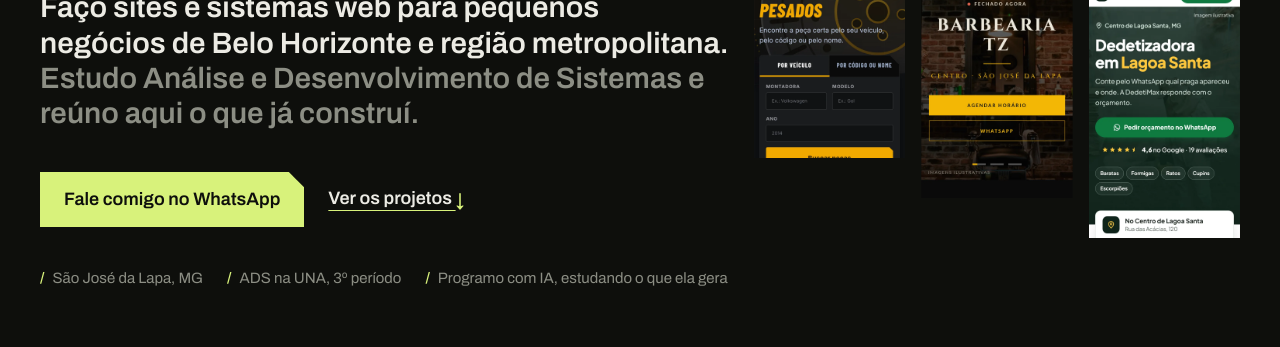
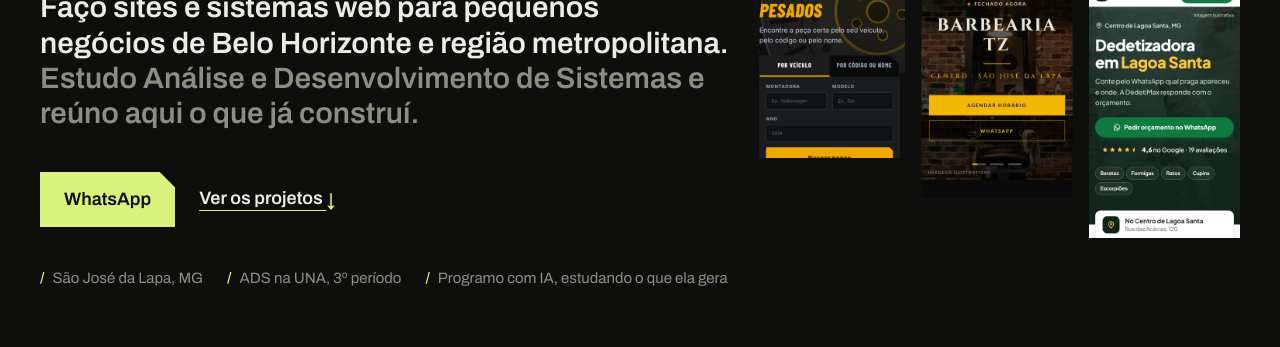
Before and after one commit to xANDE-git/portfolio-xandedev, a plain HTML site: page index.html in a window 1280 px wide. Shown: the part 453-800 px from the top of the page. Drawn offline with Linux system fonts and the light colour scheme.

Commit message:
Botao do WhatsApp vira so WhatsApp
Co-Authored-By: Claude Sonnet 5.5 <noreply@anthropic.com>

```diff
--- a/index.html
+++ b/index.html
@@ -40,7 +40,7 @@
   <div class="hero-g">
     <div class="hero-t">
       <p class="frase">Faço sites e sistemas web para pequenos negócios de Belo Horizonte e região metropolitana. <span class="apg">Estudo Análise e Desenvolvimento de Sistemas e reúno aqui o que já construí.</span></p>
-      <p class="cta"><a class="bt" href="https://wa.me/5531975305303?text=Ol%C3%A1%2C%20Alexandre!%20Vi%20seu%20portf%C3%B3lio%20e%20queria%20conversar." target="_blank" rel="noopener">Fale comigo no WhatsApp</a><a class="lk" href="#projetos">Ver os projetos <span class="st" aria-hidden="true">↓</span></a></p>
+      <p class="cta"><a class="bt" href="https://wa.me/5531975305303?text=Ol%C3%A1%2C%20Alexandre!%20Vi%20seu%20portf%C3%B3lio%20e%20queria%20conversar." target="_blank" rel="noopener">WhatsApp</a><a class="lk" href="#projetos">Ver os projetos <span class="st" aria-hidden="true">↓</span></a></p>
       <ul class="fatos"><li>São José da Lapa, MG</li><li>ADS na UNA, 3º período</li><li>Programo com IA, estudando o que ela gera</li></ul>
     </div>
     <div class="trio" aria-hidden="true"><span class="qd cel t1"><img src="img/cbm-cel.webp" width="780" height="1688" alt="" fetchpriority="high"></span><span class="qd cel t2"><img src="img/tz-cel.webp" width="780" height="1688" alt=""></span><span class="qd cel t3"><img src="img/dedetimax-cel.webp" width="780" height="1688" alt=""></span></div>
@@ -148,7 +148,7 @@
       <div class="cont-t">
         <h2>Vamos conversar</h2>
         <p>Tem um negócio e quer uma página própria, ou quer trocar ideia sobre algum projeto? Manda uma mensagem no WhatsApp.</p>
-        <a class="bt inv" href="https://wa.me/5531975305303?text=Ol%C3%A1%2C%20Alexandre!%20Vi%20seu%20portf%C3%B3lio%20e%20queria%20conversar." target="_blank" rel="noopener">Fale comigo no WhatsApp</a>
+        <a class="bt inv" href="https://wa.me/5531975305303?text=Ol%C3%A1%2C%20Alexandre!%20Vi%20seu%20portf%C3%B3lio%20e%20queria%20conversar." target="_blank" rel="noopener">WhatsApp</a>
       </div>
       <ul class="cont-l">
         <li><a href="mailto:xandemartinscosta@gmail.com"><span>E-mail</span><span>xandemartinscosta@gmail.com <span class="st" aria-hidden="true">↗</span></span></a></li>
```
